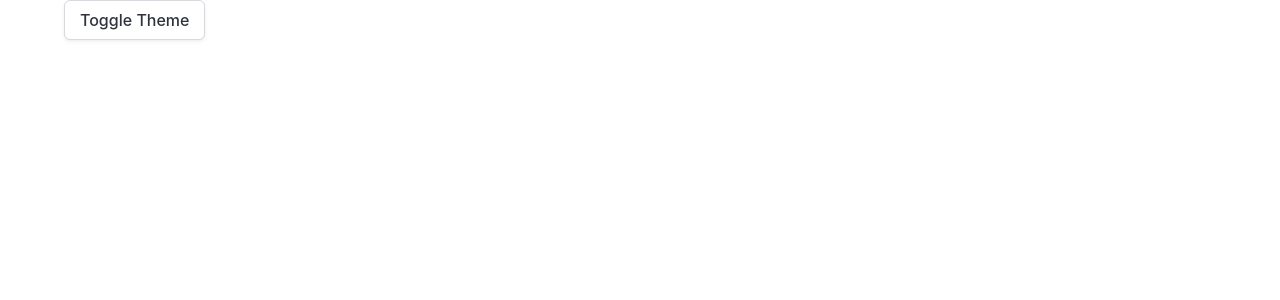
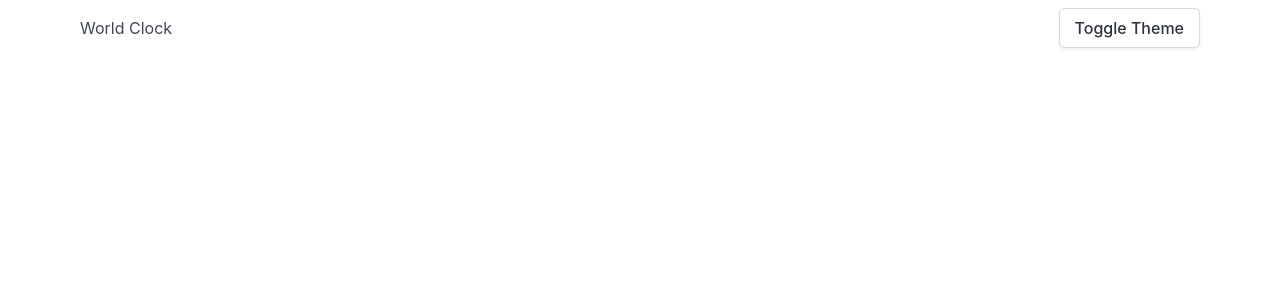
Before and after one commit to Link1515/world-clock, a Vue app: page / in a window 1280 px wide. Shown: the top 300 px of the page. Built offline with nearby package versions, Linux system fonts and the light colour scheme.

Commit message:
create header

```diff
--- a/src/App.vue
+++ b/src/App.vue
@@ -2,13 +2,13 @@
 import { onMounted } from 'vue';
 import { initTheme, toggleTheme } from '~/services/themeService';
 
-let htmlEl = null;
+import Header from './components/Header.vue';
 
 onMounted(initTheme);
 </script>
 
 <template>
-  <div class="container">
-    <button class="button" @click="toggleTheme">Toggle Theme</button>
+  <div class="container px-4">
+    <Header />
   </div>
 </template>
--- /dev/null
+++ b/src/components/Header.vue
@@ -0,0 +1,26 @@
+<script setup>
+import { toggleTheme } from '~/services/themeService';
+
+const toggleNabarBody = $event => {
+  const navbarBurgerEl = $event.currentTarget;
+  const target = navbarBurgerEl.dataset.target;
+  const navbarBodyEl = document.getElementById(target);
+
+  navbarBurgerEl.classList.toggle('is-active');
+  navbarBodyEl.classList.toggle('is-active');
+};
+</script>
+
+<template>
+  <nav class="level is-mobile py-2">
+    <div class="level-left">
+      <div class="level-item">World Clock</div>
+    </div>
+
+    <div class="level-right">
+      <div class="level-item">
+        <button class="button" @click="toggleTheme">Toggle Theme</button>
+      </div>
+    </div>
+  </nav>
+</template>
```
